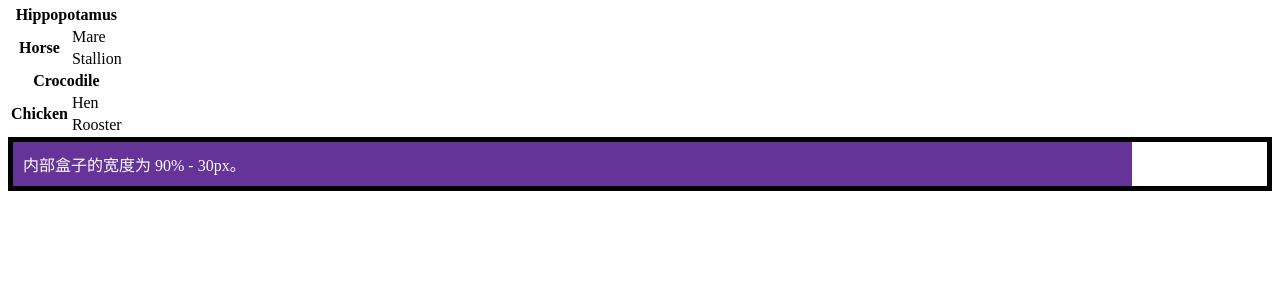
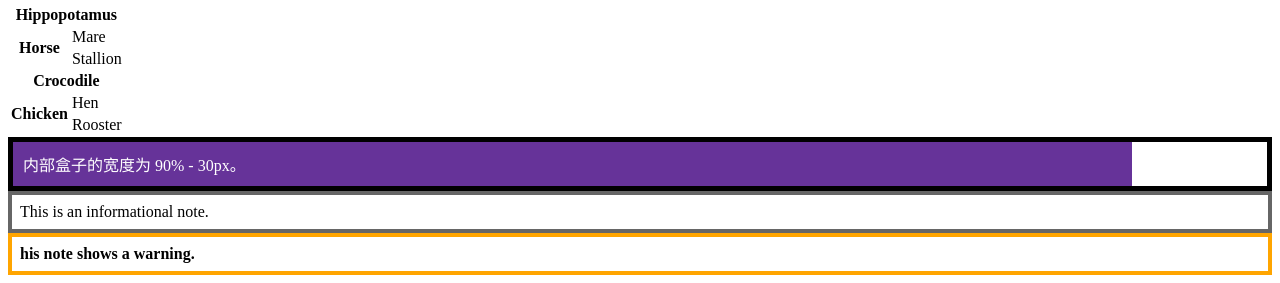
Before and after one commit to aaaa-123456/aaaa-123456.github.io, a plain HTML site: page index.html in a window 1280 px wide. Shown: the part 1226-1509 px from the top of the page. Before the commit the page ends 1425 px from the top, so only its background shows below. Drawn offline with Linux system fonts and the light colour scheme.

Commit message:
24.07.15 02

```diff
--- a/index.html
+++ b/index.html
@@ -80,6 +80,14 @@
 
     <div class="outer"><div class="box">内部盒子的宽度为 90% - 30px。</div></div>
 
+  <div class="notebox">
+    This is an informational note.
+  </div>
+
+  <div class="notebox warning">
+    his note shows a warning.
+  </div>
+
   </body>
 
 </html>
--- a/styles/styles.css
+++ b/styles/styles.css
@@ -29,3 +29,13 @@ a:hover {
     background-color: rebeccapurple;
     color: white;
 }
+
+.notebox {
+    border: 4px solid #666;
+    padding: .5em;
+}
+
+.notebox.warning {
+    border-color: orange;
+    font-weight: bold;
+}
```
